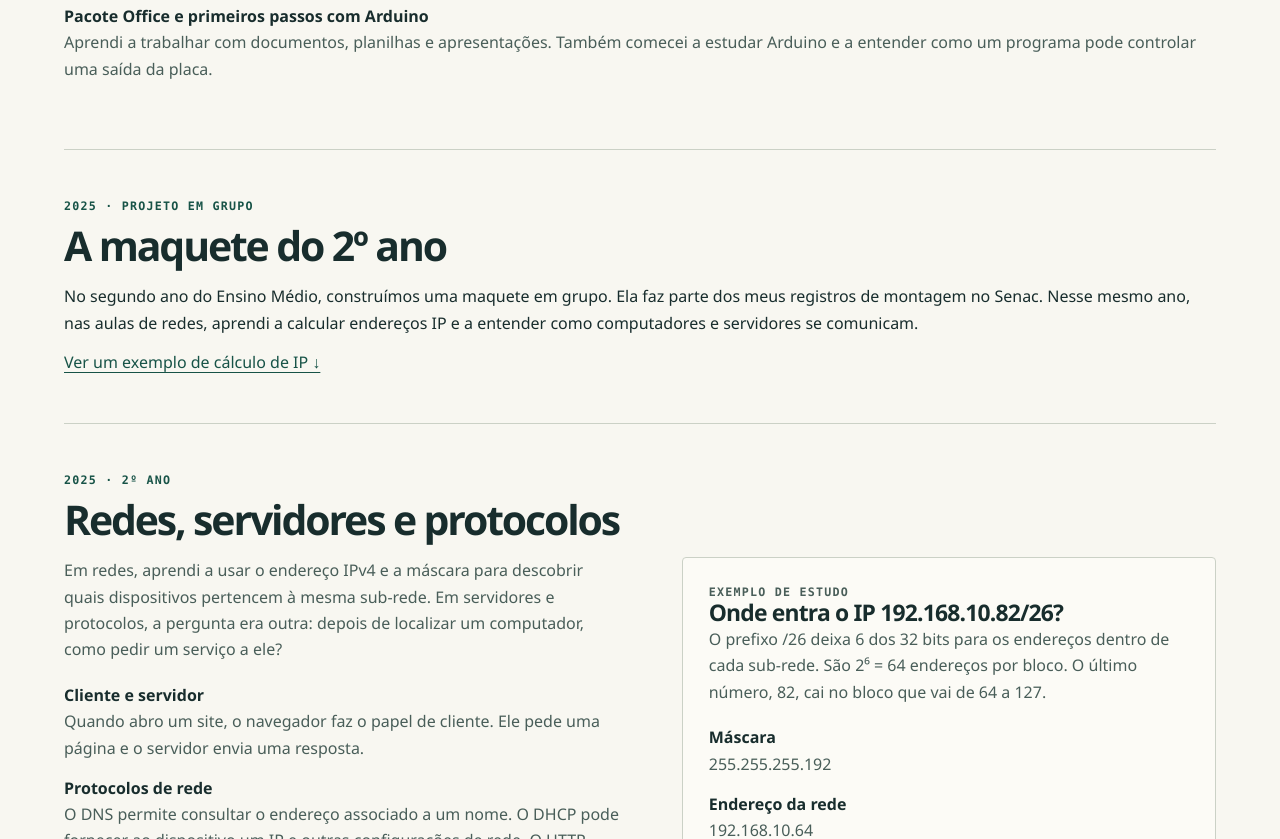
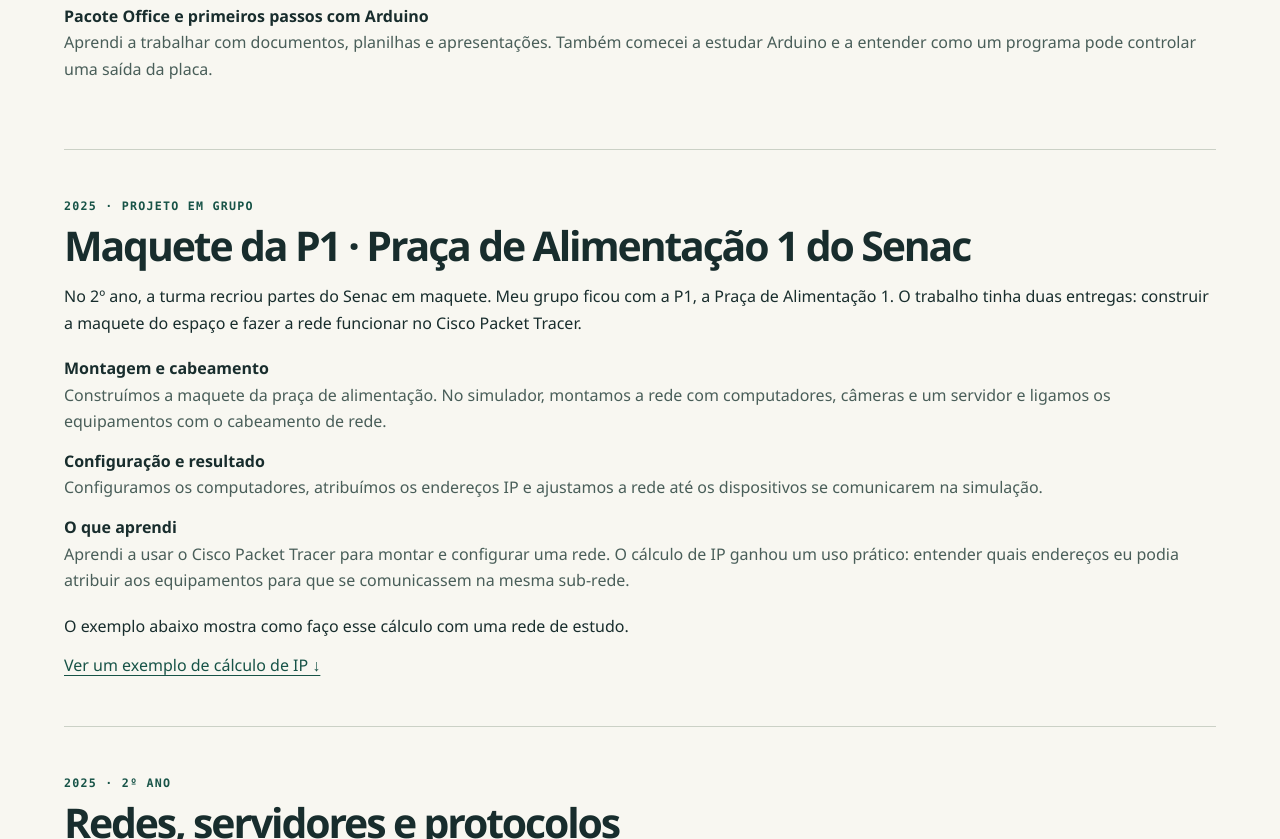
Before and after one commit to RonaldinDuCaus/Portifolio, a plain HTML site: page formacao-tecnica.html in a window 1280 px wide. Shown: the part 1393-2232 px from the top of the page. Drawn offline with Linux system fonts and the light colour scheme.

Commit message:
Detalha a maquete da Praça de Alimentação 1 e a prática com Cisco Packet Tracer

```diff
--- a/formacao-tecnica.html
+++ b/formacao-tecnica.html
@@ -35,7 +35,7 @@
       <div class="atalhos" aria-label="Projetos nesta página">
         <a href="#conhecimentos">Conhecimentos técnicos</a>
         <a href="#primeiro-ano">Fundamentos de computação</a>
-        <a href="#maquete">Maquete do 2º ano</a>
+        <a href="#maquete">Maquete da P1</a>
         <a href="#redes-2025">Redes em 2025</a>
         <a href="#esteira">Mini Fábrica</a>
         <a href="#camera">Identificador de imagens</a>
@@ -49,7 +49,7 @@
           <dt>Internet das Coisas (IoT)</dt>
           <dd>Na <a href="#esteira">Mini Fábrica</a>, o ESP32 lê o sensor de distância e comanda o motor para parar a correia quando uma peça chega.</dd>
           <dt>Redes de computadores</dt>
-          <dd>No <a href="#camera">identificador de imagens</a>, a ESP32-CAM se conecta por Wi-Fi e envia uma foto por HTTP a um servidor local. O nome do objeto volta pela rede para aparecer no display.</dd>
+          <dd>Na <a href="#maquete">rede da P1</a>, usei o Cisco Packet Tracer para conectar os equipamentos e configurar o endereçamento IP. No <a href="#camera">identificador de imagens</a>, a ESP32-CAM se conecta por Wi-Fi e envia uma foto por HTTP a um servidor local. O nome do objeto volta pela rede para aparecer no display.</dd>
           <dt>Programação em C</dt>
           <dd>Variáveis e condições permitem decidir o que fazer a partir de uma leitura. No <a href="codigos/lixeira.cpp">código da lixeira</a>, escrito em C++ para Arduino, a condição <code>distancia &gt; 0 &amp;&amp; distancia &lt;= distanciaLimite</code> aplica essa lógica para decidir quando abrir a tampa.</dd>
           <dt>Programação em Java</dt>
@@ -71,8 +71,17 @@
       </section>
       <article id="maquete" class="projeto">
         <p class="micro">2025 · Projeto em grupo</p>
-        <h2>A maquete do 2º ano</h2>
-        <p>No segundo ano do Ensino Médio, construímos uma maquete em grupo. Ela faz parte dos meus registros de montagem no Senac. Nesse mesmo ano, nas aulas de redes, aprendi a calcular endereços IP e a entender como computadores e servidores se comunicam.</p>
+        <h2>Maquete da P1 · Praça de Alimentação 1 do Senac</h2>
+        <p>No 2º ano, a turma recriou partes do Senac em maquete. Meu grupo ficou com a P1, a Praça de Alimentação 1. O trabalho tinha duas entregas: construir a maquete do espaço e fazer a rede funcionar no Cisco Packet Tracer.</p>
+        <dl>
+          <dt>Montagem e cabeamento</dt>
+          <dd>Construímos a maquete da praça de alimentação. No simulador, montamos a rede com computadores, câmeras e um servidor e ligamos os equipamentos com o cabeamento de rede.</dd>
+          <dt>Configuração e resultado</dt>
+          <dd>Configuramos os computadores, atribuímos os endereços IP e ajustamos a rede até os dispositivos se comunicarem na simulação.</dd>
+          <dt>O que aprendi</dt>
+          <dd>Aprendi a usar o Cisco Packet Tracer para montar e configurar uma rede. O cálculo de IP ganhou um uso prático: entender quais endereços eu podia atribuir aos equipamentos para que se comunicassem na mesma sub-rede.</dd>
+        </dl>
+        <p>O exemplo abaixo mostra como faço esse cálculo com uma rede de estudo.</p>
         <p><a href="#redes-2025">Ver um exemplo de cálculo de IP ↓</a></p>
       </article>
       <section id="redes-2025" class="projeto">
```
Also changed, not shown: curriculo.html (+3 -2 lines), jornada.html (+2 -2 lines), 1 other file.
